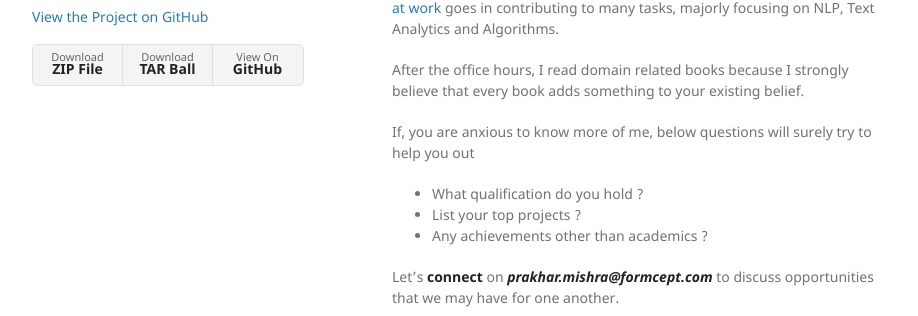
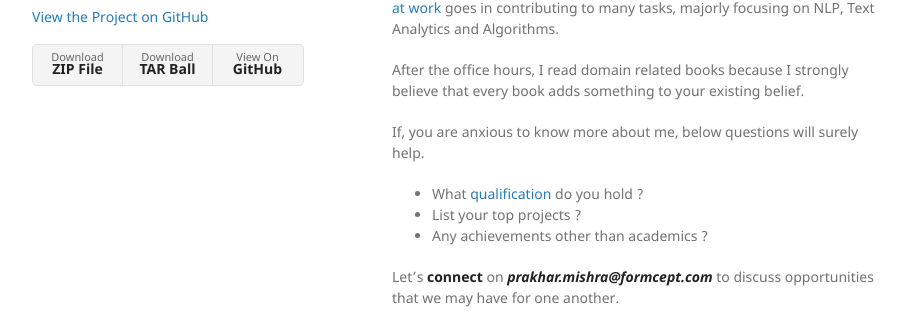
Before and after one commit to prakhar21/profile, a Jekyll site: the page built from index.md, in a window 1280 px wide. Shown: the part 144-460 px from the top of the page, without its empty margins (178-1096 px from the left). Built offline with Jekyll 4.4.1, drawn with Linux system fonts in a browser that asks for light colours.

Commit message:
education

```diff
--- a/index.md
+++ b/index.md
@@ -9,8 +9,8 @@ My name is Prakhar Mishra. I am currently working as a **Data Engineer** in a Ba
 After the office hours, I read domain related books because I strongly believe that every book adds something to your existing belief.
 
 
-If, you are anxious to know more of me, below questions will surely try to help you out
-- What qualification do you hold ?
+If, you are anxious to know more  about me, below questions will surely help.
+- What [qualification](coursework) do you hold ?
 - List your top projects ?
 - Any achievements other than academics ?
 
```
Also changed, not shown: achievements.md (added, +11 -0 lines), projects.md (added, +11 -0 lines).
